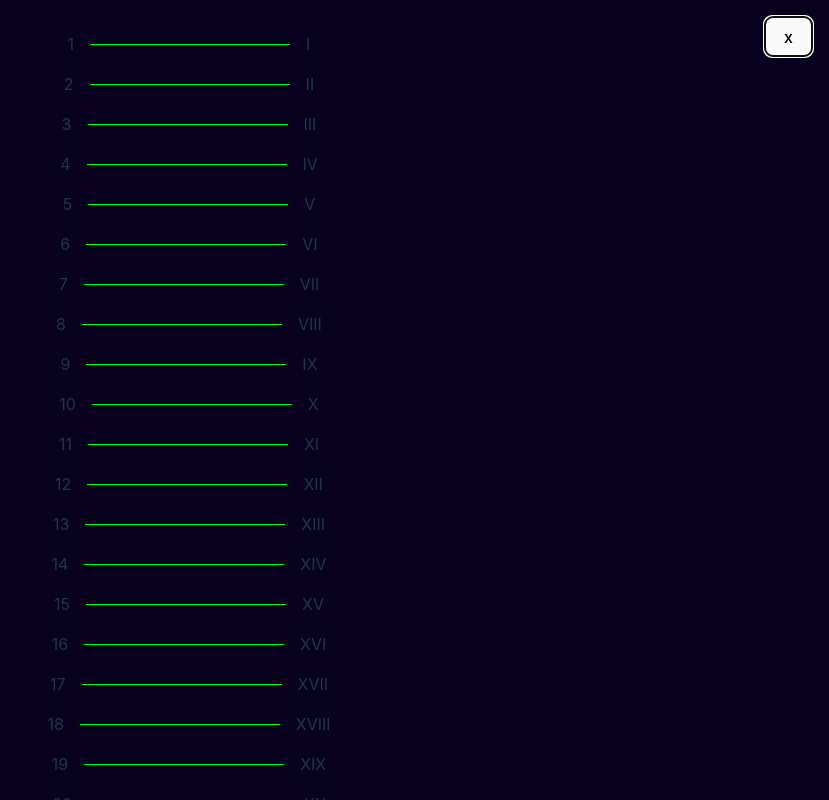
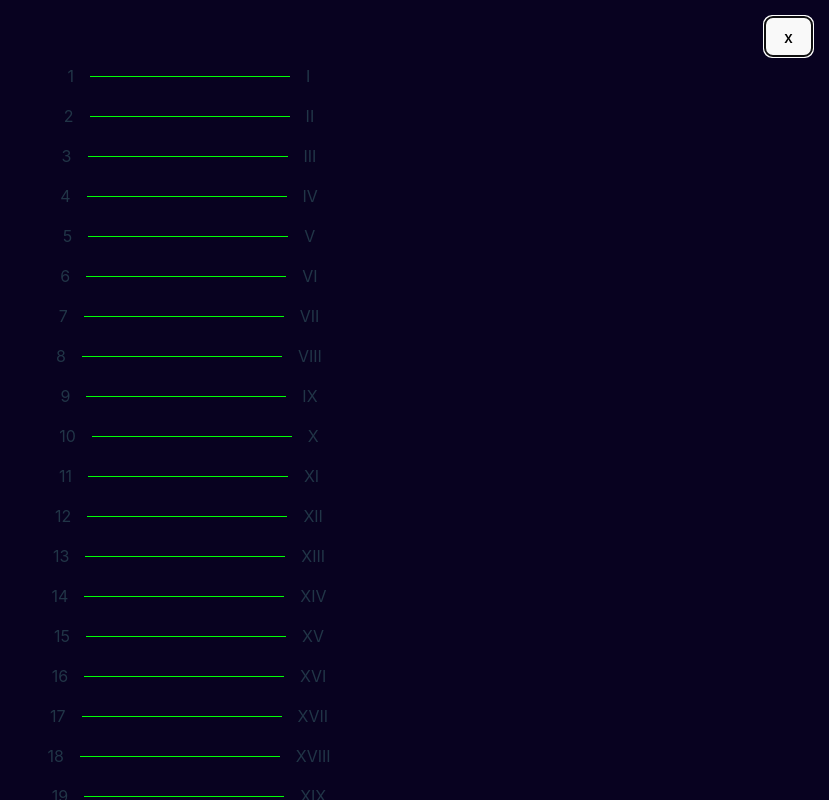
Before and after one commit to Oualid-CHAOUATI/react-learn-latin-numerals-, a React (Vite) app: page / in a window 1280 px wide. Both pictures are taken after a click on the button "tricher". Shown: the whole page, without its empty margins (451-1280 px from the left). Built offline with nearby package versions, Linux system fonts and the light colour scheme.

Commit message:
add padding top on cheat to avoid  overlapping the close btn

```diff
--- a/src/components/Cheat/Cheat.styles.scss
+++ b/src/components/Cheat/Cheat.styles.scss
@@ -10,7 +10,7 @@
   overflow: auto;
   padding: 0.4em;
   max-height: 100dvh;
-  padding-top: 2em;
+  padding-top: 4em;
 
   span.separator {
     display: block;
```
